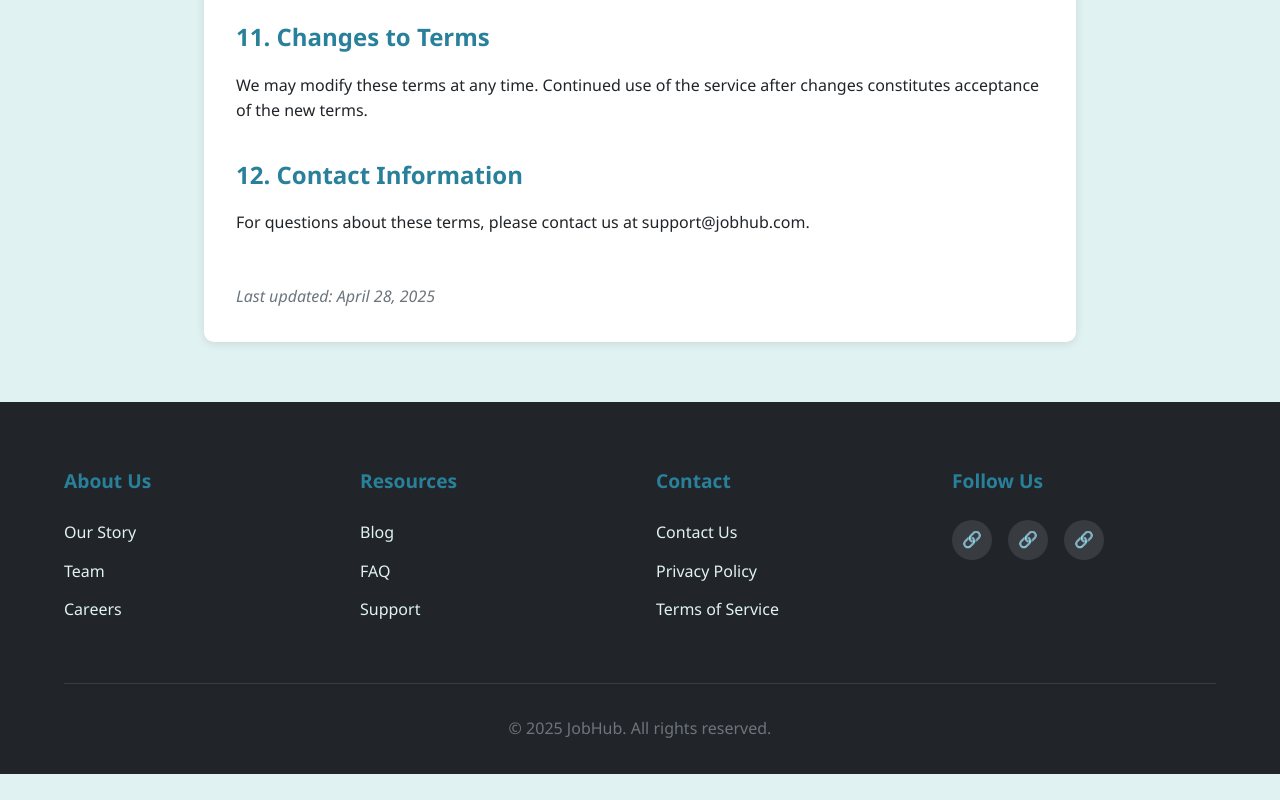
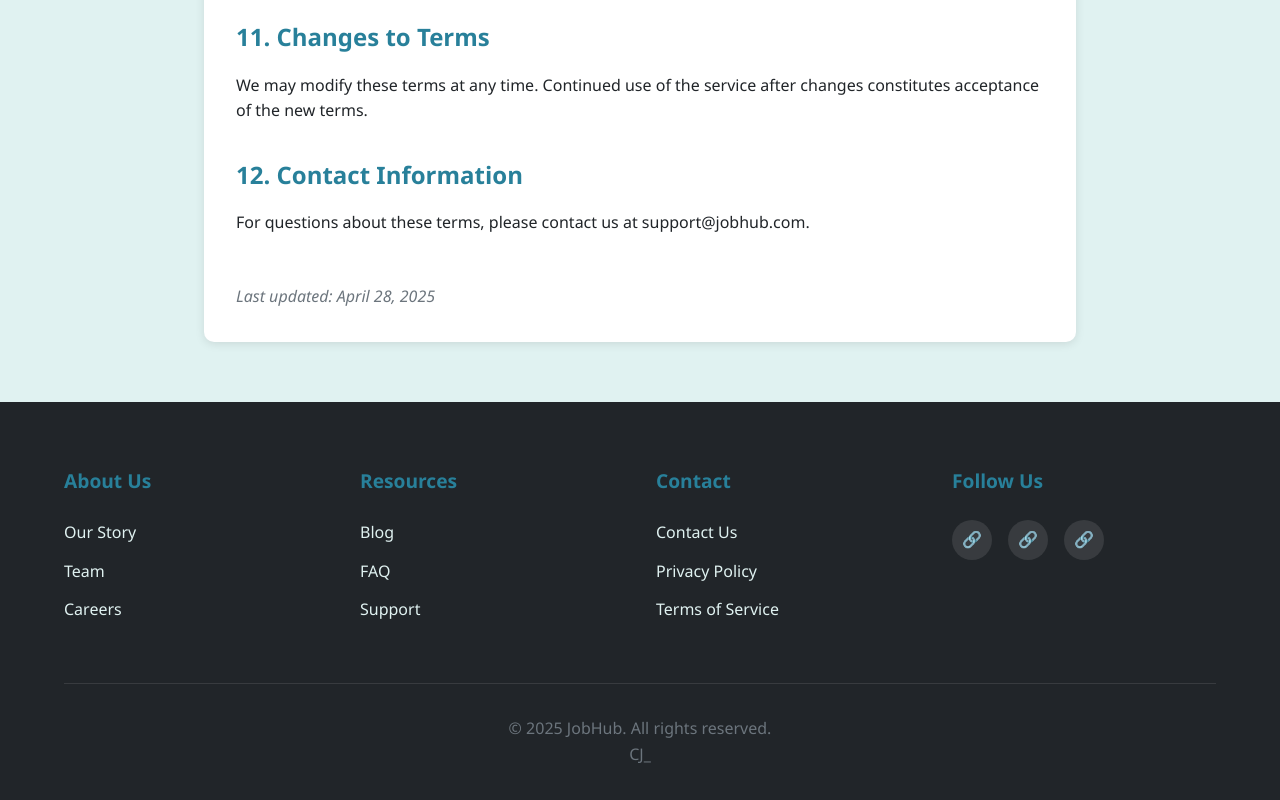
Before and after one commit to Cjayy77/job-searching-app-website, a plain HTML site: page terms.html in a window 1280 px wide. Shown: the part 1759-2559 px from the top of the page. Before the commit the page ends 2533 px from the top, so only its background shows below. Drawn offline with Linux system fonts and the light colour scheme.

Commit message:
Update terms.html CJ

```diff
--- a/terms.html
+++ b/terms.html
@@ -120,6 +120,8 @@
         </div>
         <div class="copyright">
             &copy; 2025 JobHub. All rights reserved.
+            <br>
+            <p class="cj">CJ_</p>
         </div>
     </footer>
 
```
